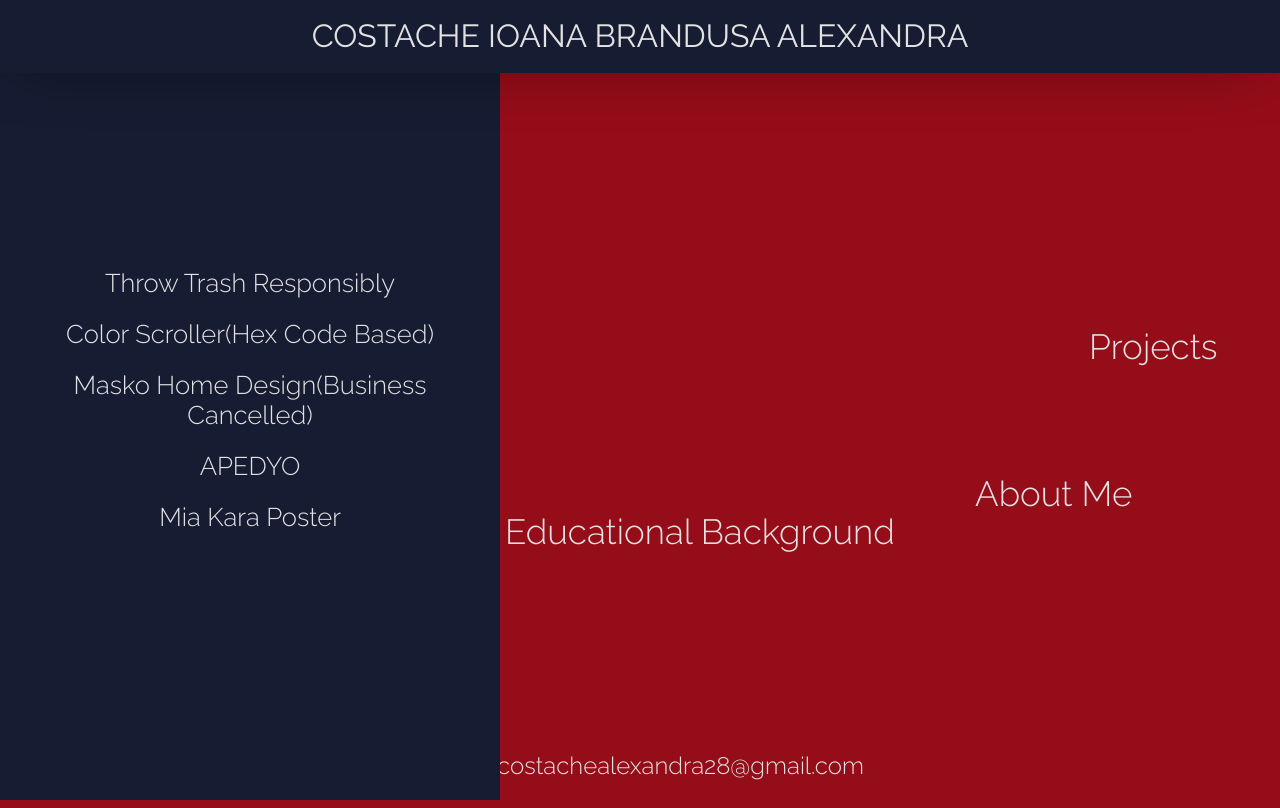
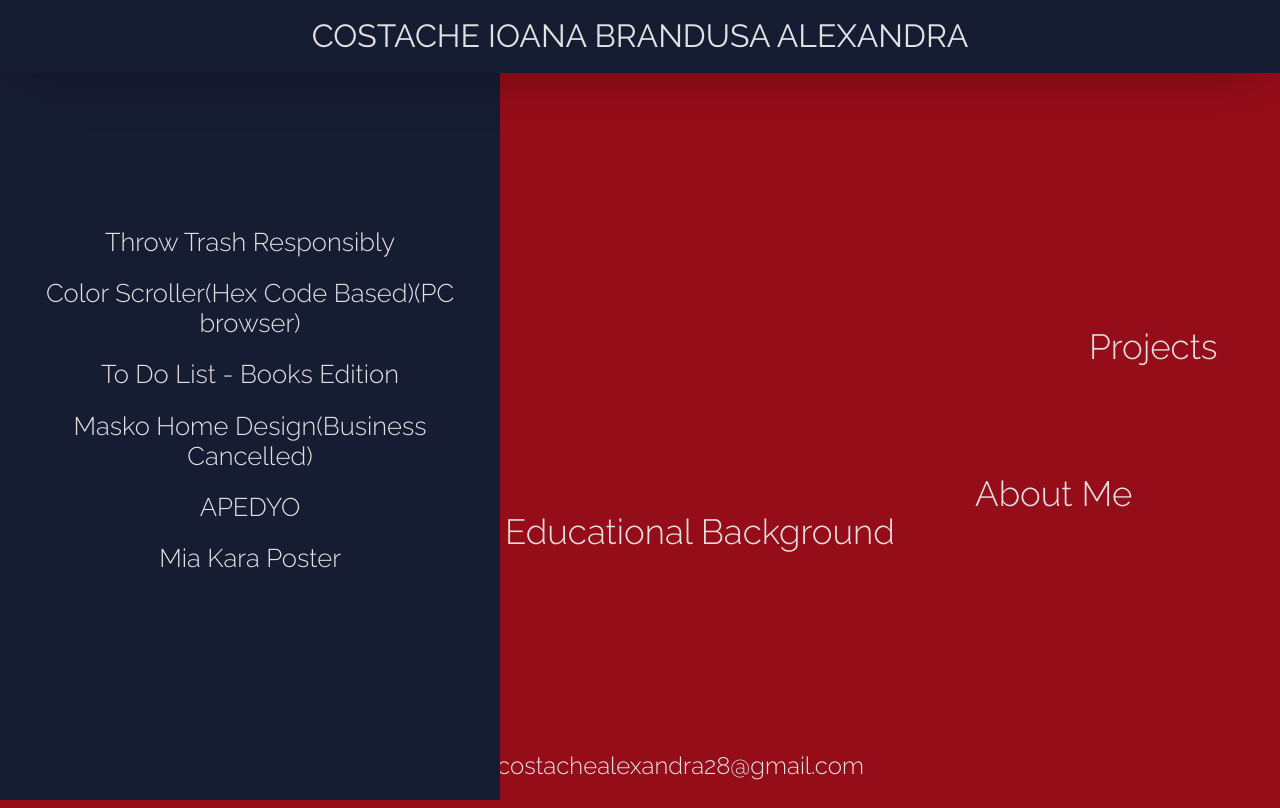
Before and after one commit to c1ba/portofolio, a React (Create React App) app: page /portofolio/projects in a window 1280 px wide. Built offline with nearby package versions, Linux system fonts and the light colour scheme.

Commit message:
Another Commit

```diff
--- a/src/pgs/projects.js
+++ b/src/pgs/projects.js
@@ -6,7 +6,8 @@ export default class Projects extends Component {
         <div style={box} className="projects text_box">
         <div className="content">
         <h2 style={linkText} className="link" onClick={()=>window.open("https://c1ba.github.io/throw_trash_responsibly/", "_blank")}>Throw Trash Responsibly</h2>
-       <h2 style={linkText} className="link" onClick={()=>window.open("https://friendly-wescoff-c440fd.netlify.app/", "_blank")}>Color Scroller(Hex Code Based)</h2>
+       <h2 style={linkText} className="link" onClick={()=>window.open("https://friendly-wescoff-c440fd.netlify.app/", "_blank")}>Color Scroller(Hex Code Based)(PC browser)</h2>
+       <h2 style={linkText} className="link" onClick={()=>window.open("https://c1ba.github.io/my_to_read/", "_blank")}>To Do List - Books Edition</h2>
        <h2 style={linkText} className="link" onClick={()=>window.open("https://www.maskohomedesign.com", "_blank")}>Masko Home Design(Business Cancelled)</h2>
        <h2 style={linkText} className="link" onClick={()=>window.open("https://ciba.itch.io/apedyo", "_blank")}>APEDYO</h2>
        <h2 style={linkText} className="link" onClick={()=>window.open("https://www.facebook.com/MiaKaraBucharest/photos/2562669244003454", "_blank")}>Mia Kara Poster</h2>
```
